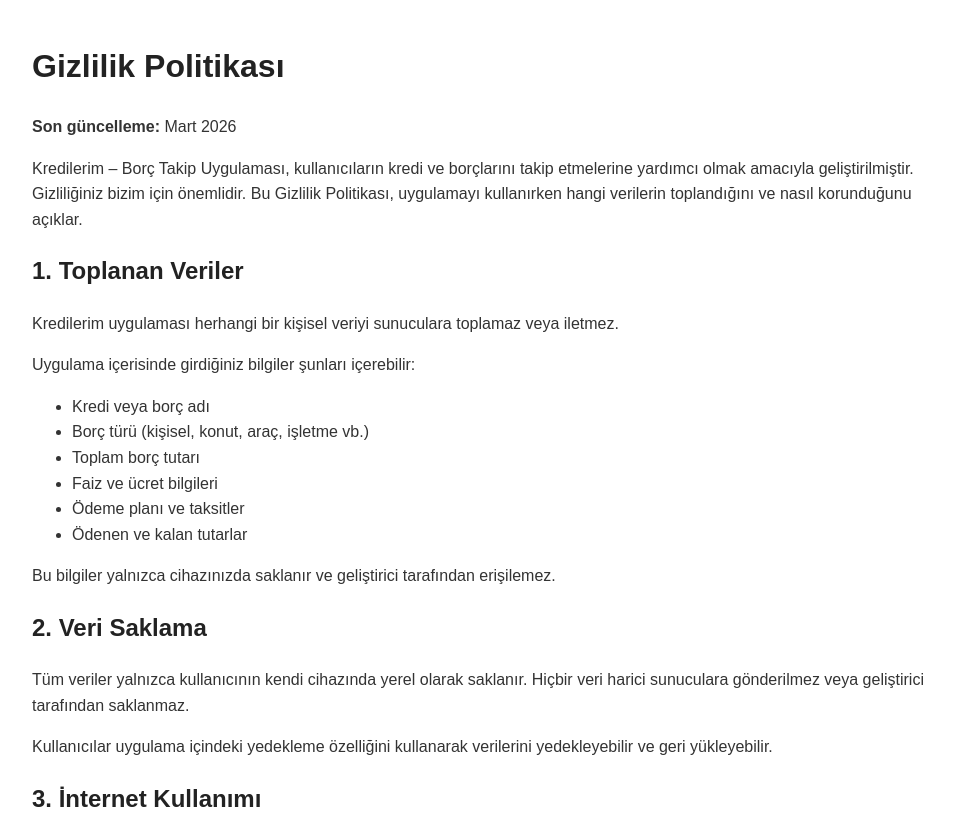
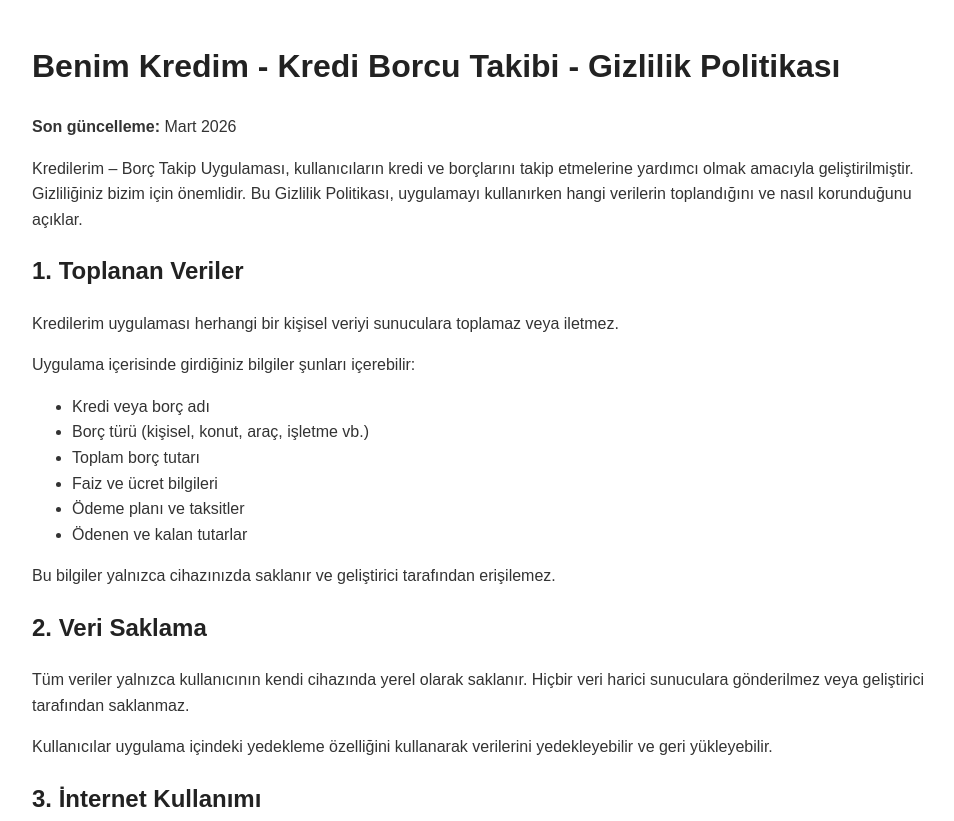
Before and after one commit to flyscripts/benim-kredim-privacy, a plain HTML site: page index.html in a window 1280 px wide. Shown: the top 821 px of the page, without its empty margins (158-1112 px from the left). Drawn offline with Linux system fonts and the light colour scheme.

Commit message:
Update privacy policy header in index.html

```diff
--- a/index.html
+++ b/index.html
@@ -21,7 +21,7 @@
 
 <body>
 
-<h1>Gizlilik Politikası</h1>
+<h1>Benim Kredim - Kredi Borcu Takibi - Gizlilik Politikası</h1>
 <p><strong>Son güncelleme:</strong> Mart 2026</p>
 
 <p>
```
